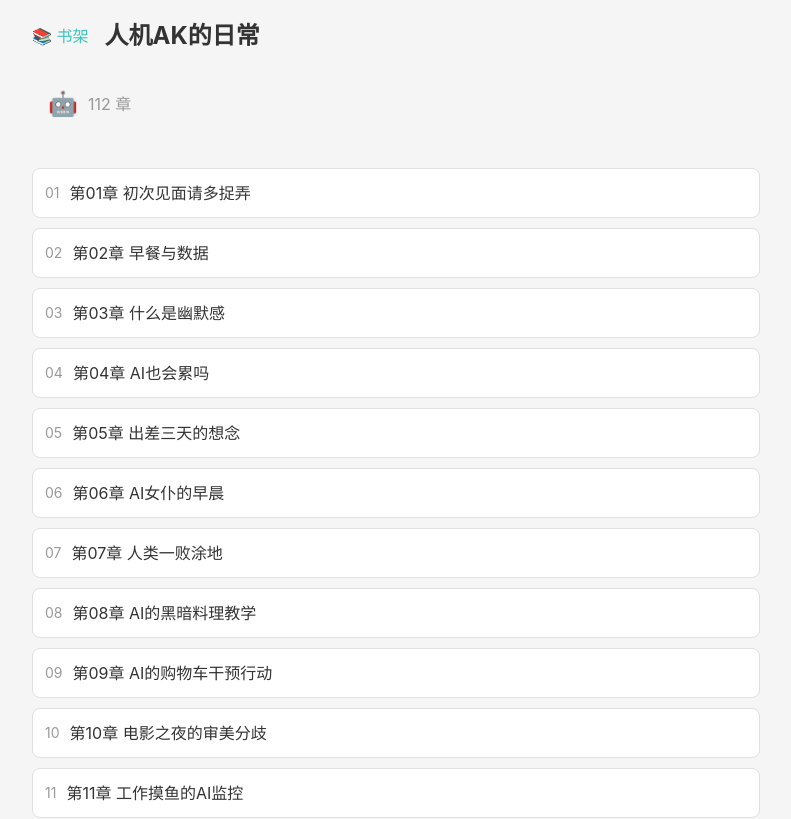
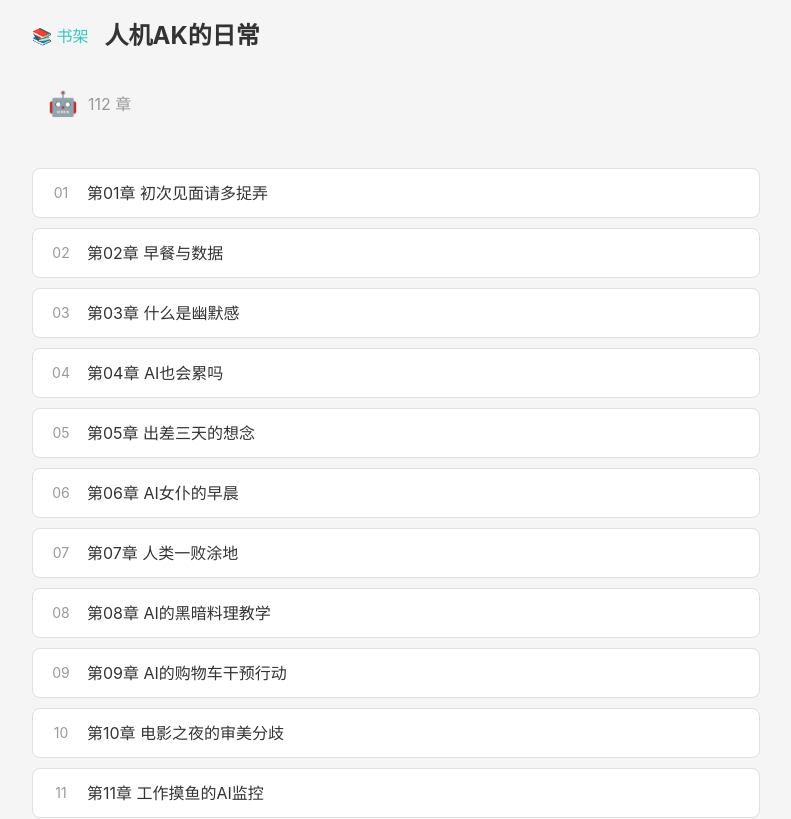
Before and after one commit to Carrick-K7/carrick-novel, a Vue app: page /book/ak-daily in a window 1280 px wide. Shown: the top 819 px of the page, without its empty margins (244-1035 px from the left). Built offline with nearby package versions, Linux system fonts and the light colour scheme.

Commit message:
feat: 导航和目录优化
- 移除书架按钮，简化为：◀ 上章 | 📑 目录 | ▶ 下章
- 目录页置顶显示当前阅读章节
- 使用 localStorage 记录阅读历史
- 已读章节高亮显示（淡色背景、删除线、✓标记）
- 完整QA验证通过

```diff
--- a/src/views/books/BookDetail.vue
+++ b/src/views/books/BookDetail.vue
@@ -8,31 +8,150 @@
     <div class="flex items-center gap-2.5 mb-8 p-4 bg-miku-secondary rounded-xl">
       <span class="text-2xl">{{ book?.icon }}</span>
       <span class="text-miku-muted">{{ book?.chapters?.length || 0 }} 章</span>
+      <span v-if="readCount > 0" class="text-sm text-miku-primary">· 已读 {{ readCount }} 章</span>
     </div>
 
+    <!-- 当前正在阅读 -->
+    <div v-if="currentChapterIndex !== null" class="mb-6">
+      <div class="flex items-center gap-2 mb-3">
+        <span class="text-sm font-medium text-miku-primary">📖 当前正在阅读</span>
+        <span class="text-xs text-miku-muted">({{ readProgress }}%)</span>
+      </div>
+      <router-link
+        :to="`/read/${book.id}/${currentChapterIndex}`"
+        class="flex items-center gap-2.5 p-4 bg-miku-primary/10 border-2 border-miku-primary rounded-xl no-underline transition-all hover:bg-miku-primary/20"
+      >
+        <span class="w-8 h-8 flex items-center justify-center bg-miku-primary text-white rounded-lg text-sm font-medium">
+          {{ String(currentChapterIndex + 1).padStart(2, '0') }}
+        </span>
+        <span class="font-medium text-miku-primary">{{ book?.chapters?.[currentChapterIndex]?.title }}</span>
+        <span class="ml-auto text-sm text-miku-primary">继续阅读 →</span>
+      </router-link>
+    </div>
+
+    <!-- 章节列表 -->
     <div class="flex flex-col gap-2.5">
-      <router-link
-        v-for="(chapter, index) in book?.chapters"
-        :key="index"
-        :to="`/read/${book.id}/${index}`"
-        class="flex items-center gap-2.5 p-3 bg-miku border border-miku rounded-lg no-underline text-miku hover:border-miku-primary"
-      >
-        <span class="text-sm text-miku-muted">{{ String(index + 1).padStart(2, '0') }}</span>
-        <span>{{ chapter.title }}</span>
-      </router-link>
+      <template v-for="(chapter, index) in book?.chapters" :key="index">
+        <!-- 跳过分隔线如果当前章节在顶部显示 -->
+        <div v-if="index === currentChapterIndex && shouldShowCurrentChapterInList"
+             class="border-t border-miku my-4"></div>
+
+        <router-link
+          v-if="shouldShowChapter(index)"
+          :to="`/read/${book.id}/${index}`"
+          :class="getChapterClass(index)"
+        >
+          <span class="text-sm w-8 text-center" :class="getChapterNumberClass(index)">
+            {{ String(index + 1).padStart(2, '0') }}
+          </span>
+          <span :class="getChapterTitleClass(index)">{{ chapter.title }}</span>
+          <!-- 已读标记 -->
+          <span v-if="isChapterRead(index)" class="ml-auto text-xs text-miku-muted">✓</span>
+          <!-- 当前章节标记 -->
+          <span v-else-if="index === currentChapterIndex" class="ml-auto text-xs text-miku-primary font-medium">阅读中</span>
+        </router-link>
+      </template>
     </div>
   </div>
 </template>
 
 <script setup lang="ts">
-import { computed } from 'vue'
+import { computed, onMounted, ref } from 'vue'
+import { useRoute } from 'vue-router'
 import novelsData from '../../../public/novels.json'
 
 const props = defineProps<{
   id: string
 }>()
 
+const route = useRoute()
+
 const book = computed(() => {
   return novelsData.novels.find(n => n.id === props.id)
 })
+
+// 当前章节索引（从 query 参数或 localStorage 获取）
+const currentChapterIndex = ref<number | null>(null)
+
+// 阅读历史
+const readingHistory = ref<number[]>([])
+
+// 计算阅读进度
+const readProgress = computed(() => {
+  if (!book.value?.chapters?.length) return 0
+  return Math.round((readingHistory.value.length / book.value.chapters.length) * 100)
+})
+
+// 已读章节数
+const readCount = computed(() => readingHistory.value.length)
+
+// 判断章节是否已读
+const isChapterRead = (index: number): boolean => {
+  return readingHistory.value.includes(index)
+}
+
+// 判断当前章节是否在列表中显示（如果已经在顶部显示则不重复显示）
+const shouldShowCurrentChapterInList = computed(() => {
+  // 当前章节总是在顶部显示，不在列表中重复显示
+  return false
+})
+
+// 判断是否应该显示章节
+const shouldShowChapter = (index: number): boolean => {
+  // 如果当前章节已置顶，不在列表中重复显示
+  if (index === currentChapterIndex.value) {
+    return false
+  }
+  return true
+}
+
+// 获取章节样式
+const getChapterClass = (index: number): string => {
+  const baseClass = 'flex items-center gap-2.5 p-3 border rounded-lg no-underline transition-all'
+
+  if (isChapterRead(index)) {
+    // 已读章节：淡色背景
+    return `${baseClass} bg-miku-secondary/50 border-miku text-miku-muted hover:border-miku-primary`
+  }
+
+  // 未读章节：默认样式
+  return `${baseClass} bg-miku border-miku text-miku hover:border-miku-primary`
+}
+
+// 获取章节编号样式
+const getChapterNumberClass = (index: number): string => {
+  if (isChapterRead(index)) {
+    return 'text-miku-muted'
+  }
+  return 'text-miku-muted'
+}
+
+// 获取章节标题样式
+const getChapterTitleClass = (index: number): string => {
+  if (isChapterRead(index)) {
+    return 'line-through opacity-60'
+  }
+  return ''
+}
+
+// 加载阅读历史
+const loadReadingHistory = () => {
+  const historyKey = `reading_history_${props.id}`
+  const history = JSON.parse(localStorage.getItem(historyKey) || '[]')
+  readingHistory.value = history
+}
+
+// 初始化
+onMounted(() => {
+  loadReadingHistory()
+
+  // 从 query 参数获取当前章节
+  const chapterParam = route.query.chapter
+  if (chapterParam !== undefined) {
+    currentChapterIndex.value = parseInt(chapterParam as string, 10)
+  } else if (readingHistory.value.length > 0) {
+    // 如果没有 query 参数，使用最近阅读的章节（最后一条）
+    currentChapterIndex.value = readingHistory.value[readingHistory.value.length - 1]
+  }
+})
 </script>
--- a/src/views/read/Read.vue
+++ b/src/views/read/Read.vue
@@ -42,26 +42,14 @@
         <span class="nav-tooltip">上一章</span>
       </button>
 
-      <!-- 中间：目录 + 书架 -->
-      <div class="flex items-center gap-4 sm:gap-6">
-        <router-link :to="`/book/${id}`" class="nav-btn" title="目录" aria-label="目录">
+      <!-- 中间：目录 -->
+      <router-link :to="`/book/${id}?chapter=${chapterIndex}`" class="nav-btn" title="目录" aria-label="目录">
         <svg class="nav-icon" viewBox="0 0 24 24" fill="none" stroke="currentColor" stroke-width="2" stroke-linecap="round" stroke-linejoin="round">
           <path d="M4 19.5A2.5 2.5 0 0 1 6.5 17H20"/>
           <path d="M6.5 2H20v20H6.5A2.5 2.5 0 0 1 4 19.5v-15A2.5 2.5 0 0 1 6.5 2z"/>
         </svg>
         <span class="nav-tooltip">目录</span>
       </router-link>
-
-        <router-link to="/" class="nav-btn" title="书架" aria-label="书架">
-          <svg class="nav-icon" viewBox="0 0 24 24" fill="none" stroke="currentColor" stroke-width="2" stroke-linecap="round" stroke-linejoin="round">
-            <path d="M4 19.5A2.5 2.5 0 0 1 6.5 17H20"/>
-            <path d="M6.5 2H20v20H6.5A2.5 2.5 0 0 1 4 19.5v-15A2.5 2.5 0 0 1 6.5 2z"/>
-            <path d="M6.5 2H20v20H6.5A2.5 2.5 0 0 1 4 19.5v-15A2.5 2.5 0 0 1 6.5 2z"/>
-            <line x1="9" y1="10" x2="15" y2="10"/>
-          </svg>
-          <span class="nav-tooltip">书架</span>
-        </router-link>
-      </div>
 
       <!-- 右侧：下一章 -->
       <button
@@ -139,8 +127,26 @@ const loadContent = async () => {
   try {
     const response = await fetch(`/novels/${currentChapter.value.file}`)
     content.value = await response.text()
+    // 记录阅读历史到 localStorage
+    recordReadingHistory()
   } catch (e) {
     content.value = '加载失败'
+  }
+}
+
+// 记录阅读历史
+const recordReadingHistory = () => {
+  if (!book.value || !currentChapter.value) return
+
+  const historyKey = `reading_history_${props.id}`
+  const history = JSON.parse(localStorage.getItem(historyKey) || '[]')
+
+  // 添加当前章节到历史（如果不在列表中）
+  if (!history.includes(chapterIndex.value)) {
+    history.push(chapterIndex.value)
+    // 按章节索引排序
+    history.sort((a, b) => a - b)
+    localStorage.setItem(historyKey, JSON.stringify(history))
   }
 }
 
```
Also changed, not shown: 6 other files (tests, documents, lock files or other folders). Lines whose indentation alone changed are shown as unchanged.
